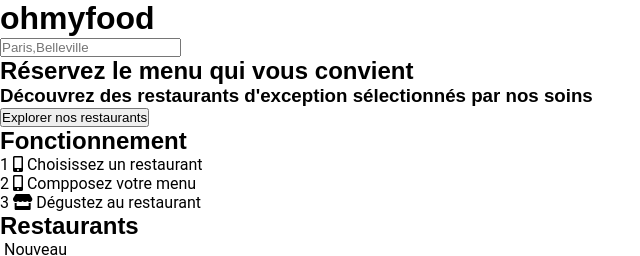
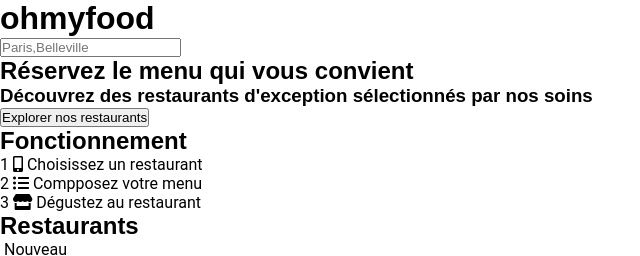
Before and after one commit to Unautrepseudo/EricNarbo_3_18042021, a website: page index.html in a window 1280 px wide. Shown: the top 256 px of the page, 0-640 px from the left. Drawn offline with Linux system fonts and the light colour scheme.

Commit message:
modif icone step2

```diff
--- a/index.html
+++ b/index.html
@@ -39,7 +39,7 @@
         </div>
         <div class="step2">
           <span class="__number">2</span>
-          <span class="__icone"><i class="fas fa-mobile-alt"></i></span>
+          <i class="fas fa-list-ul"></i>
           <span class="__text">Compposez votre menu</span>
         </div>
         <div class="step3">
```
